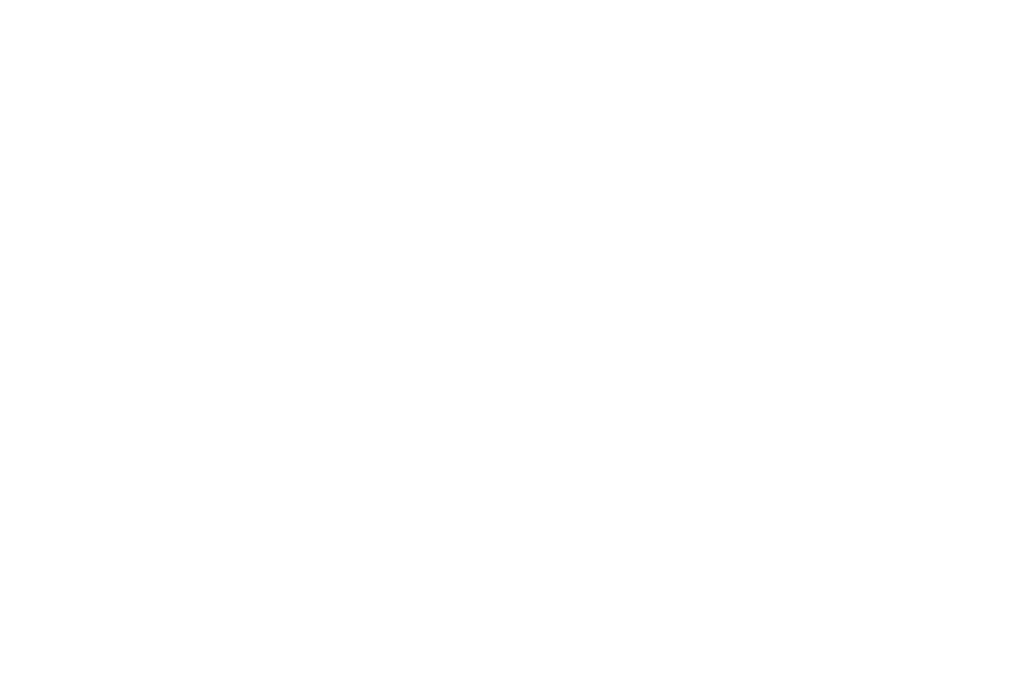
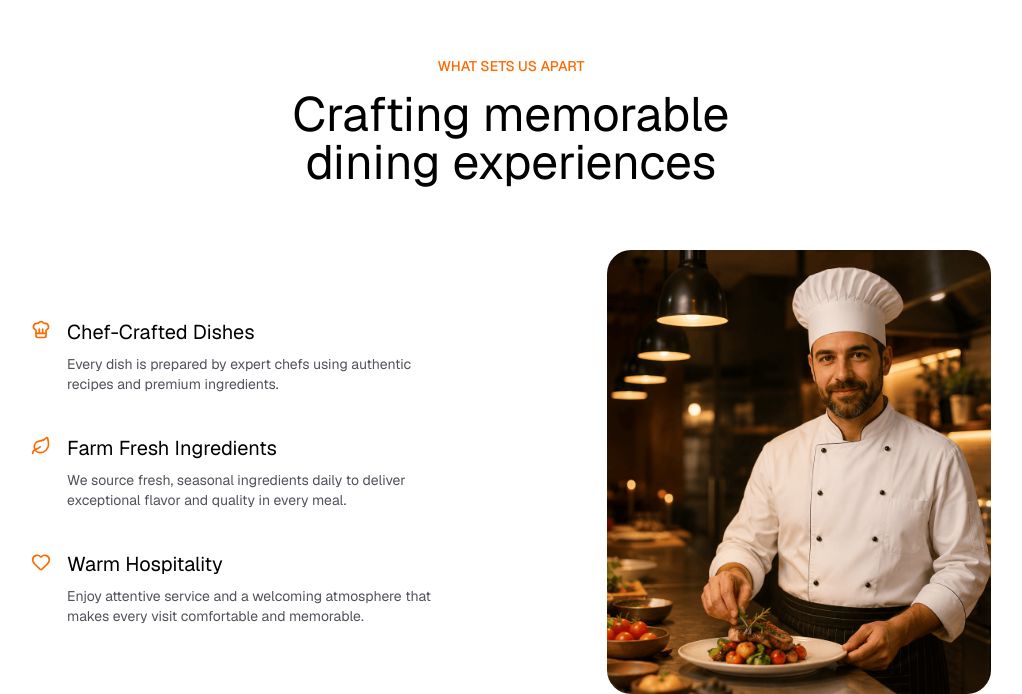
Before and after one commit to Hard1stf/Restro, a React (Vite) app: page / in a window 1280 px wide. Shown: the part 2603-3297 px from the top of the page, without its empty margins (129-1151 px from the left). Before the commit the page ends 2483 px from the top, so only its background shows below. Built offline with nearby package versions, Linux system fonts and the light colour scheme.

Commit message:
Add Features section with animated elements and content

```diff
--- a/src/App.jsx
+++ b/src/App.jsx
@@ -4,6 +4,7 @@
 import About from './sections/About';
 import Stats from './sections/Stats';
 import Dishes from './sections/Dishes';
+import Features from './sections/Features';
 
 const App = () => {
   return (
@@ -13,6 +14,7 @@
       <About />
       <Stats />
       <Dishes />
+      <Features />
     </>
   );
 };
--- /dev/null
+++ b/src/sections/Features.jsx
@@ -0,0 +1,64 @@
+import { ChefHat, Heart, Leaf } from 'lucide-react';
+import Animated from '../components/Animated';
+import { featuresData } from '../data/data';
+
+const iconMap = { ChefHat, Leaf, Heart };
+
+const Features = () => {
+  return (
+    <>
+      <section id="features" className="px-auto mt-44">
+        <div className="text-center mb-16">
+          <Animated delay={0.2}>
+            <p className="text-orange-500 font-medium uppercase mb-3.5">
+              WHAT SETS US APART
+            </p>
+          </Animated>
+
+          <Animated delay={0.2}>
+            <h2 className="text-4xl md:text-5xl max-w-lg mx-auto text-balance">
+              Crafting memorable dining experiences
+            </h2>
+          </Animated>
+        </div>
+
+        <div className="flex flex-col md:flex-row items-center justify-between gap-14 max-w-7xl mx-auto">
+          <div className="space-y-10 max-w-md">
+            {featuresData.map((feature, i) => {
+              const IconComponent = iconMap[feature.icon];
+              return (
+                <Animated
+                  key={i}
+                  delay={i * 0.5}
+                  y={150}
+                  className="flex items-start text-left gap-4"
+                >
+                  {IconComponent && (
+                    <IconComponent className="text-orange-500 size-5 shrink-0 mt-0.5" />
+                  )}
+
+                  <div>
+                    <h3 className="text-xl mb-2">{feature.title}</h3>
+                    <p className="text-zinc-600 max-w-sm">
+                      {feature.description}
+                    </p>
+                  </div>
+                </Animated>
+              );
+            })}
+          </div>
+
+          <Animated x={50} y={0}>
+            <img
+              src="../../public/assets/chef.png"
+              alt="chef"
+              className="w-full max-w-sm h-111 object-cover rounded-3xl"
+            />
+          </Animated>
+        </div>
+      </section>
+    </>
+  );
+};
+
+export default Features;
```
